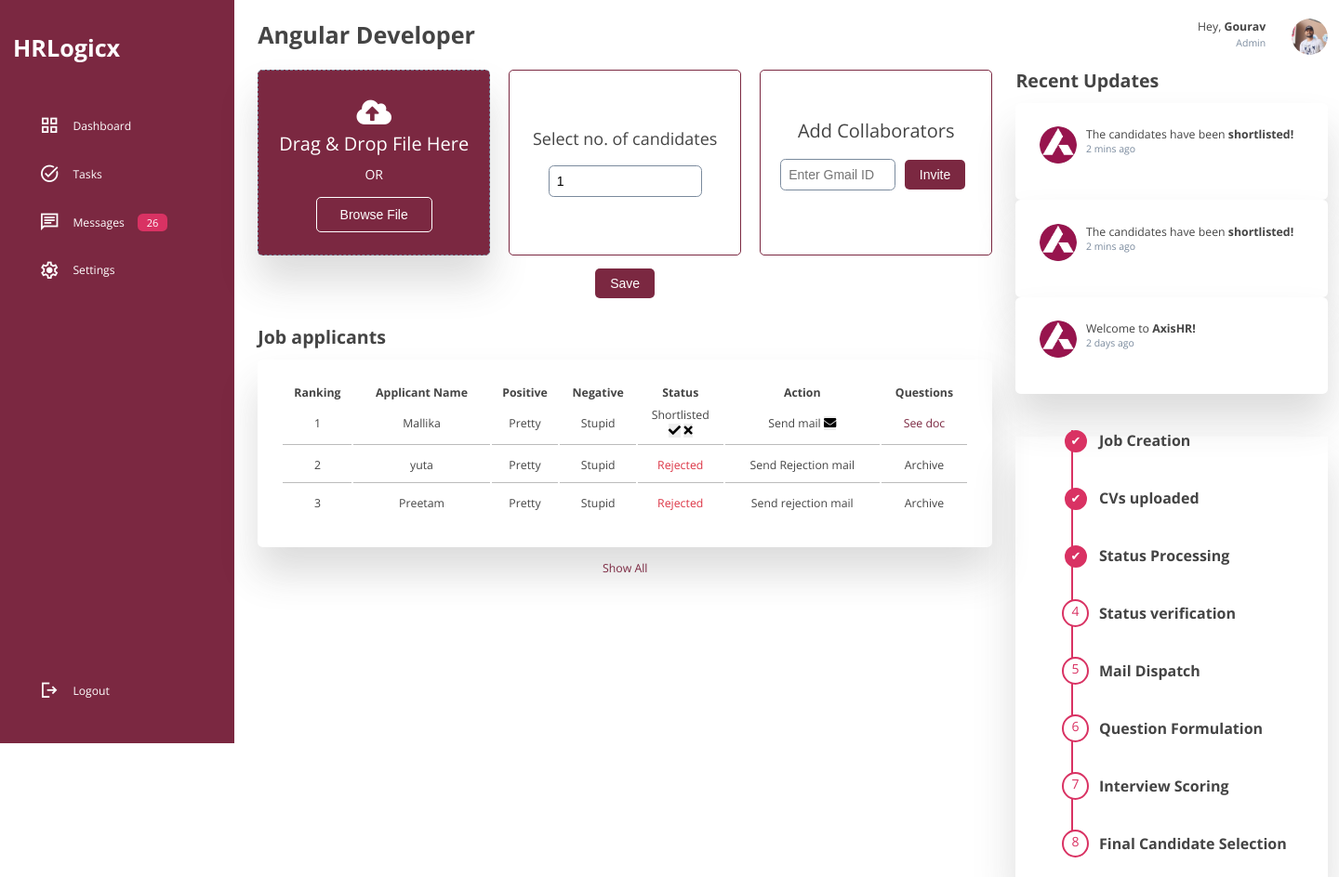
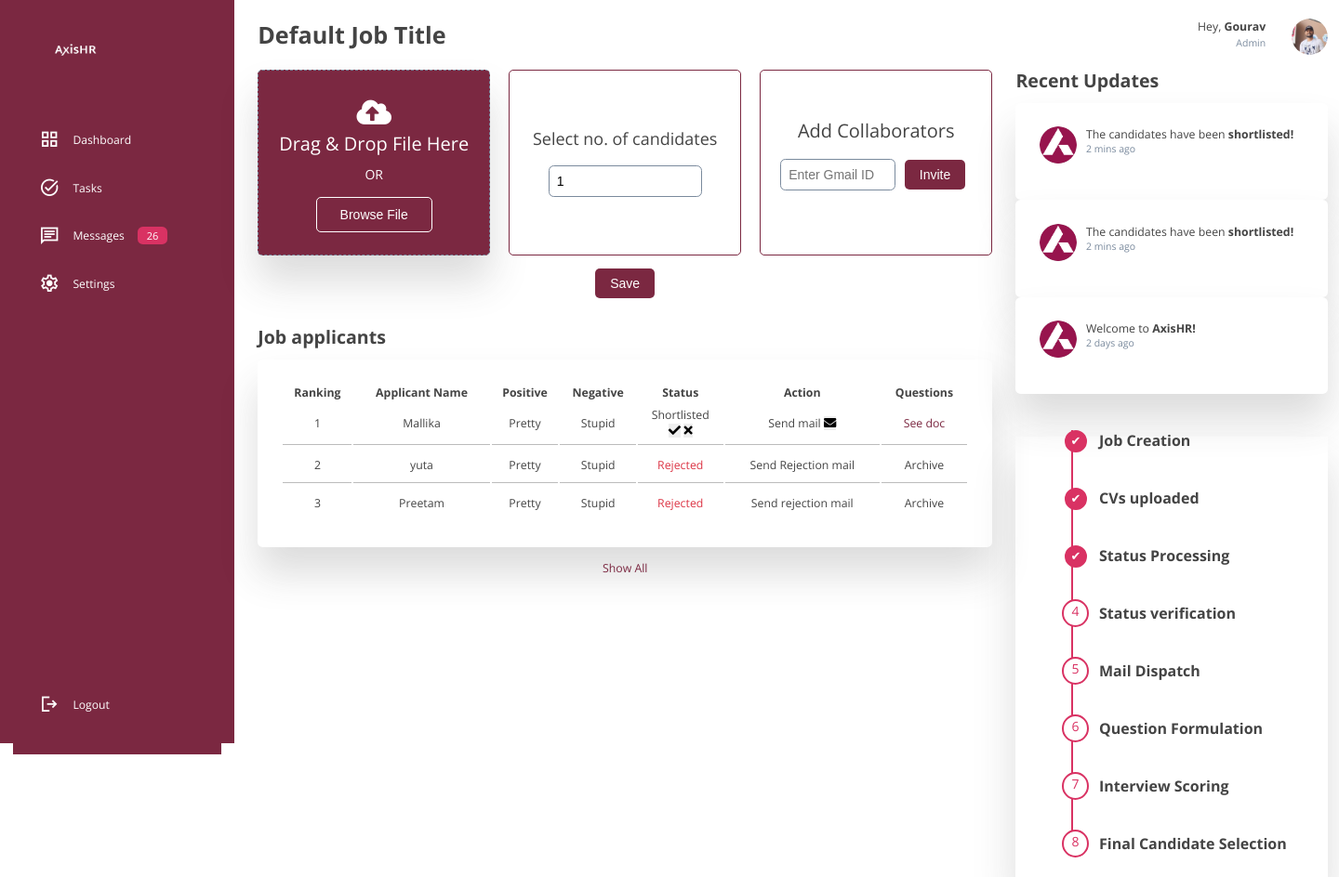
Before and after one commit to goyalpramod/LLM_Bankathon, a Django app: page /cvDashboard/ in a window 1440 px wide. Shown: the top 944 px of the page at 93% size. Run offline with Django 3.2, Linux system fonts and the light colour scheme; parts of the project's set-up code (start-up, migrations or seed data) failed here and were passed over.

Commit message:
cvDashboard final added

```diff
--- a/LLM/cvDashboard/templates/cvDashboard/job.html
+++ b/LLM/cvDashboard/templates/cvDashboard/job.html
@@ -27,7 +27,13 @@
       <aside>
         <div class="top">
           <div class="logo">
-            <h1>HRLogicx</h1>
+            <h1>
+              <img
+                src="{% static 'LandingPage/assets/logo_white.png'%}"
+                alt=""
+                style="width: 10rem"
+              />
+            </h1>
           </div>
           <div class="close" id="close-btn">
             <span class="material-symbols-sharp"> close </span>
@@ -59,7 +65,7 @@
       </aside>
 
       <main>
-        <h1 class="job_title">Angular Developer</h1>
+        <h1 class="job_title">{{ job_title }}</h1>
         <div class="cards-row">
           <div class="drag-image" id="dragCard">
             <div class="icon"><i class="fas fa-cloud-upload-alt"></i></div>
--- a/LLM/cvDashboard/urls.py
+++ b/LLM/cvDashboard/urls.py
@@ -1,6 +1,9 @@
 from django.urls import path
 from . import views
 
+app_name = 'cvDashboard'
+
 urlpatterns = [
     path('cvDashboard/', views.cv_page, name='cv_page'),
+    path('job/', views.cv_page, name='cv_page'),
 ]
--- a/LLM/cvDashboard/views.py
+++ b/LLM/cvDashboard/views.py
@@ -1,4 +1,10 @@
 from django.shortcuts import render
 
 def cv_page(request):
-    return render(request, 'cvDashboard/job.html')
+    job_title = request.session.get('job_title', 'Default Job Title')  # You can provide a default value if it's not found.
+
+    context = {
+        'job_title': job_title
+    }
+
+    return render(request, 'cvDashboard/job.html', context)
--- a/LLM/dashboard/views.py
+++ b/LLM/dashboard/views.py
@@ -20,6 +20,7 @@ def process_form(request):
         data = json.loads(request.body)
         job_title = data.get('job-title')
         job_description = data.get('job-description')
+        request.session['job_title'] = job_title
 
         formatted_data = f"{job_title},{job_description}"
         values = func_(data=formatted_data)
```
Also changed, not shown: LLM/LandingPage/templates/LandingPage/landing.html (+8 -1 lines), LLM/dashboard/templates/dashboard/create.html (+7 -4 lines), LLM/dashboard/templates/dashboard/dashboard.html (+7 -1 lines), LLM/LandingPage/static/LandingPage/assets/logo_red.png (added), LLM/LandingPage/static/LandingPage/assets/logo_white.png (added), LLM/cvDashboard/static/cvDashboard/assets/logo_red.png (added), LLM/cvDashboard/static/cvDashboard/assets/logo_white.png (added), LLM/dashboard/static/dashboard/assets/logo_red.png (added), LLM/dashboard/static/dashboard/assets/logo_white.png (added), LLM/db.sqlite3.
